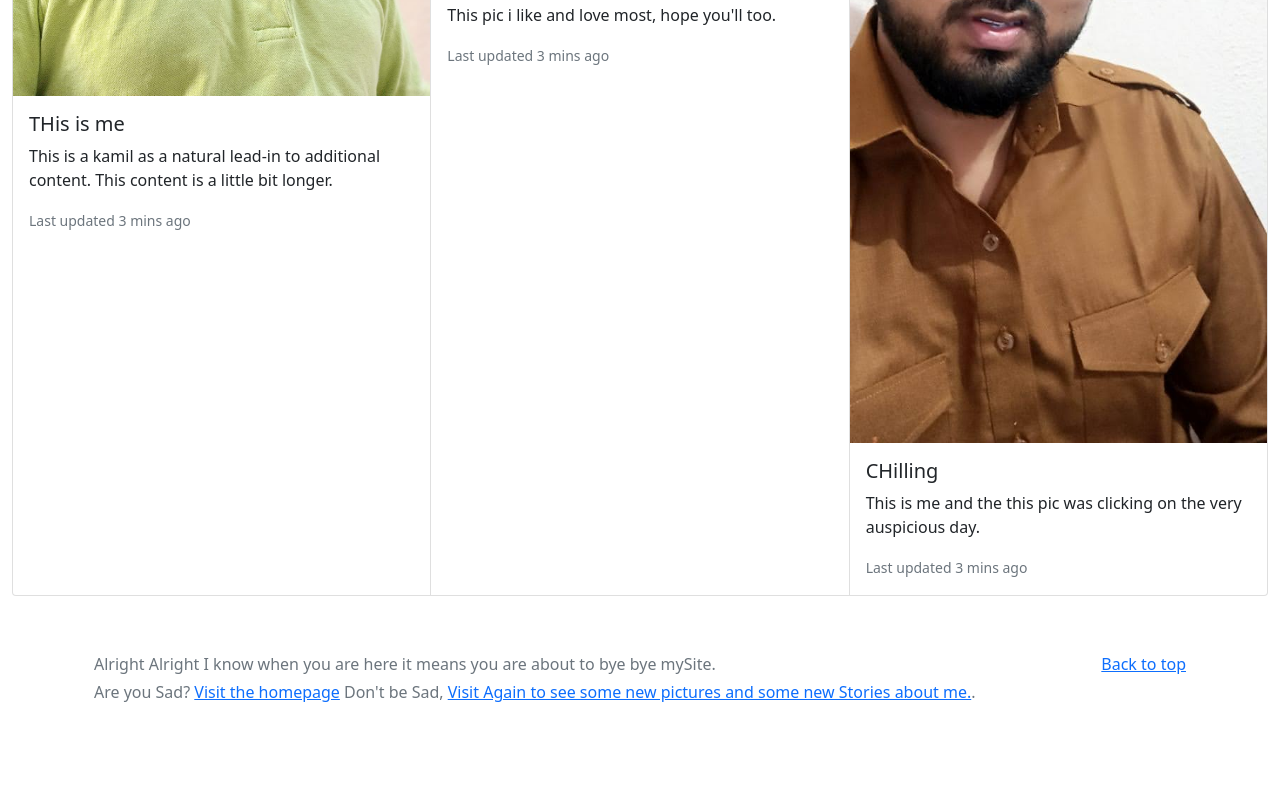
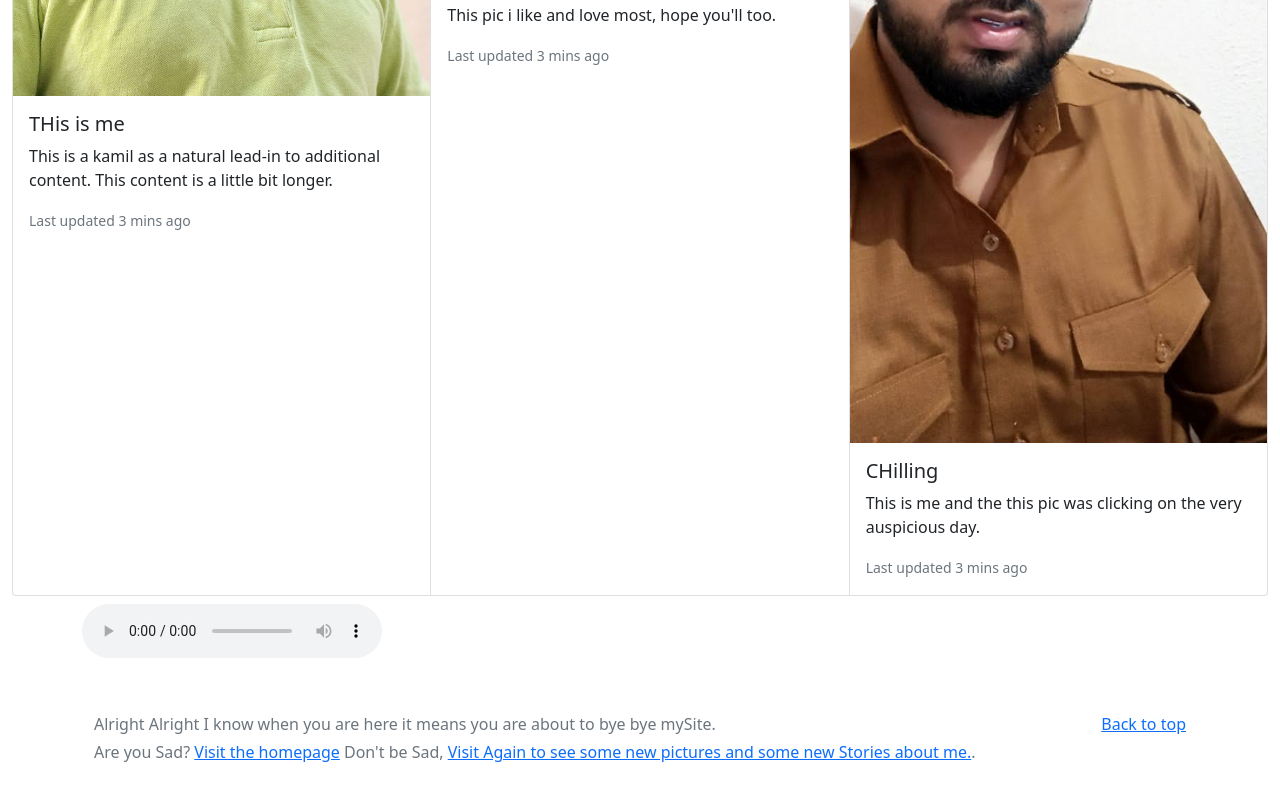
Before and after one commit to kamilhannan/kamilhannan, a plain HTML site: page index.html in a window 1280 px wide. Shown: the part 1135-1935 px from the top of the page. Before the commit the page ends 1887 px from the top, so only its background shows below. Drawn offline with nearby package versions, Linux system fonts and the light colour scheme.

Commit message:
Update index.html

```diff
--- a/index.html
+++ b/index.html
@@ -124,7 +124,7 @@
     <div class="container">
         <div class="row">
             <div class="col-12">
-                <audio autoplay loop src="kamil.mp3" type="audio/mp3"></audio>
+                <audio controls autoplay loop src="kamil.mp3" type="audio/mp3"></audio>
                </div>
         </div>
     </div>
```
